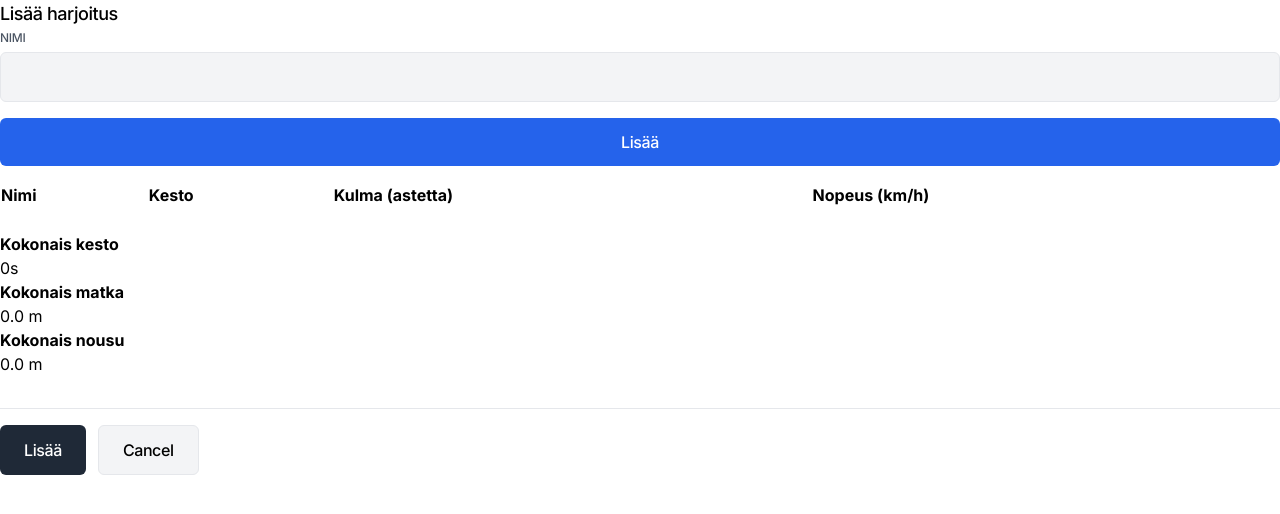
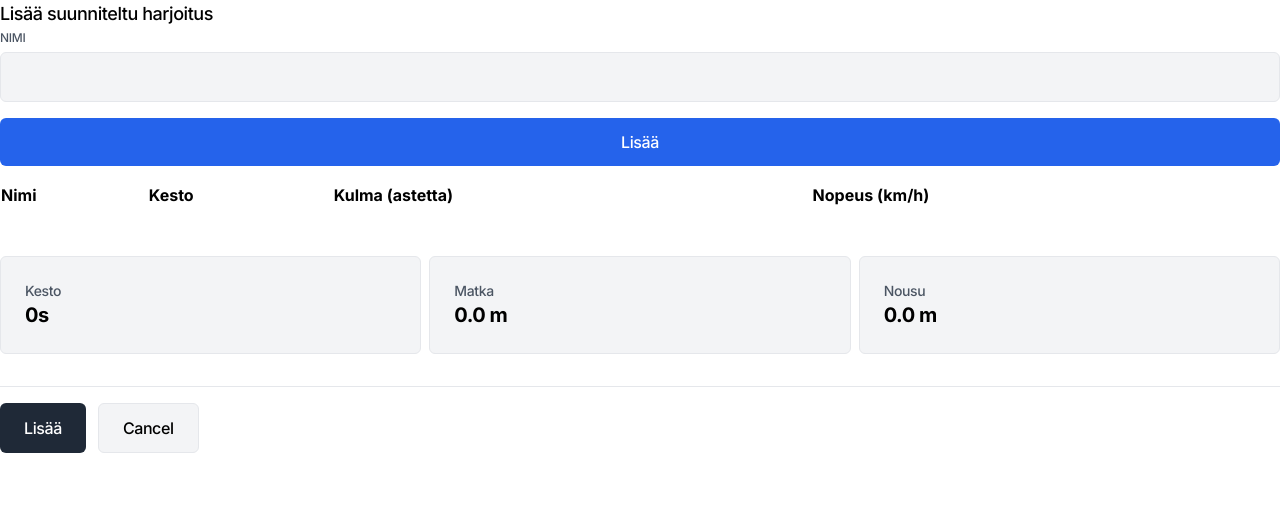
Before and after one commit to silte/workout-planner, a Next.js app: page /harjoitukset/lisaa in a window 1280 px wide. Shown: the top 514 px of the page. Built offline with nearby package versions, Linux system fonts and the light colour scheme.

Commit message:
Add support for editing workout template

```diff
--- /dev/null
+++ b/app/harjoitukset/suunnitelmat/[workoutTemplateId]/muokkaa/page.tsx
@@ -0,0 +1,13 @@
+import { EditWorkoutTemplateContainer } from '$containers/workout-templates/edit-workout-template.container';
+
+type EditWorkoutTemplatePageProps = {
+  params: {
+    workoutTemplateId: string;
+  };
+};
+
+export default function EditWorkoutTemplatePage({
+  params,
+}: EditWorkoutTemplatePageProps) {
+  return <EditWorkoutTemplateContainer id={params.workoutTemplateId} />;
+}
--- /dev/null
+++ b/app/harjoitukset/suunnitelmat/lisaa/page.tsx
@@ -0,0 +1,5 @@
+import { AddWorkoutContainer } from '$containers/workout-templates/add-workout-template.container';
+
+export default function AddWorkoutPage() {
+  return <AddWorkoutContainer />;
+}
--- /dev/null
+++ b/src/components/pages/workout-template-form/workout-template-form.tsx
@@ -0,0 +1,123 @@
+'use client';
+
+import clsx from 'clsx';
+import { useCallback, useMemo, useState } from 'react';
+import { useFieldArray, useForm, useWatch } from 'react-hook-form';
+
+import { Form } from '$blocks/form/form';
+import { Button } from '$elements/button/button';
+import { Heading } from '$elements/heading/heading';
+import { InfoCard } from '$elements/info-card/info-card';
+import { Input } from '$elements/input/input';
+import { Container } from '$layouts/container/container';
+import { EditInterval } from '$pages/workout-template-form/edit-interval';
+import { IntervalListRow } from '$pages/workout-template-form/interval-list-row';
+import { IntervalTemplate, WorkoutTemplate } from '$types/workout';
+import { calculateIntervalsTotalSummary } from '$utils/interval-helper';
+
+const IntervalSummary = () => {
+  const intervals = useWatch({
+    // eslint-disable-next-line @typescript-eslint/no-explicit-any
+    name: `intervals` as any,
+  }) as IntervalTemplate[];
+
+  const summary = useMemo(
+    () => calculateIntervalsTotalSummary(intervals ?? []),
+    [intervals],
+  );
+
+  return (
+    <section className={clsx('grid sm:grid-cols-3 gap-2 mt-12')}>
+      <InfoCard label="Kesto" testId="workout-template-duration" isSmall>
+        {summary.formatted.duration}
+      </InfoCard>
+      <InfoCard label="Matka" testId="workout-template-distance" isSmall>
+        {summary.formatted.distance}
+      </InfoCard>
+      <InfoCard label="Nousu" testId="workout-template-ascent" isSmall>
+        {summary.formatted.ascent}
+      </InfoCard>
+    </section>
+  );
+};
+
+type WorkoutTemplateFormProps = {
+  initialValues: WorkoutTemplate;
+  onSave: (values: WorkoutTemplateFormValues) => void;
+  title: string;
+  submitLabel: string;
+};
+
+export type WorkoutTemplateFormValues = WorkoutTemplate;
+
+export const WorkoutTemplateForm = ({
+  initialValues,
+  onSave,
+  title,
+  submitLabel,
+}: WorkoutTemplateFormProps) => {
+  const [intervalToEdit, setIntervalToEdit] = useState<number>(NaN);
+
+  const formMethods = useForm<WorkoutTemplateFormValues>({
+    defaultValues: initialValues,
+  });
+
+  const { append, remove, fields } = useFieldArray<WorkoutTemplateFormValues>({
+    name: 'intervals',
+    control: formMethods.control,
+  });
+
+  const addInterval = useCallback(() => {
+    const index = fields?.length ?? 0;
+    append({
+      id: crypto.randomUUID(),
+      name: '',
+      duration: 0,
+      angle: 0,
+      speed: 0,
+      index,
+    });
+    setIntervalToEdit(index);
+  }, [append, fields.length]);
+
+  return (
+    <Container>
+      <Heading variant="h1">{title}</Heading>
+      <Form methods={formMethods} onSubmit={onSave} submitLabel={submitLabel}>
+        <div className="flex flex-col gap-4">
+          <Input id="name" isRequired>
+            Nimi
+          </Input>
+          <Button accentColor="blue" onClick={addInterval}>
+            Lisää
+          </Button>
+          <table className="w-full text-left">
+            <thead>
+              <tr>
+                <th>Nimi</th>
+                <th>Kesto</th>
+                <th>Kulma (astetta)</th>
+                <th>Nopeus (km/h)</th>
+              </tr>
+            </thead>
+            <tbody>
+              {fields.map((field, index) => (
+                <IntervalListRow
+                  key={field.id}
+                  index={index}
+                  onRemove={() => remove(index)}
+                  onEdit={() => setIntervalToEdit(index)}
+                />
+              ))}
+            </tbody>
+          </table>
+        </div>
+        <IntervalSummary />
+        <EditInterval
+          onClose={() => setIntervalToEdit(NaN)}
+          index={intervalToEdit}
+        />
+      </Form>
+    </Container>
+  );
+};
--- a/src/containers/workout-templates/add-workout-template.container.tsx
+++ b/src/containers/workout-templates/add-workout-template.container.tsx
@@ -1,78 +1,21 @@
 'use client';
 
 import { useRouter } from 'next/navigation';
-import { useCallback, useMemo, useState } from 'react';
-import { useFieldArray, useForm, useWatch } from 'react-hook-form';
+import { useCallback, useMemo } from 'react';
 
-import { Form } from '$blocks/form/form';
-import { Button } from '$elements/button/button';
-import { Heading } from '$elements/heading/heading';
-import { Input } from '$elements/input/input';
 import { useWorkoutTemplates } from '$hooks/useWorkoutTemplates';
-import { Container } from '$layouts/container/container';
-import { EditInterval } from '$pages/add-workout/edit-interval';
-import { IntervalListRow } from '$pages/add-workout/interval-list-row';
-import { IntervalTemplate, WorkoutTemplate } from '$types/workout';
-import { calculateIntervalsTotalSummary } from '$utils/interval-helper';
-
-const IntervalSummary = () => {
-  const intervals = useWatch({
-    // eslint-disable-next-line @typescript-eslint/no-explicit-any
-    name: `intervals` as any,
-  }) as IntervalTemplate[];
-
-  const summary = useMemo(
-    () => calculateIntervalsTotalSummary(intervals ?? []),
-    [intervals],
-  );
-
-  return (
-    <dl className="mt-6">
-      <dt className="font-bold">Kokonais kesto</dt>
-      <dd>{summary.formatted.duration}</dd>
-      <dt className="font-bold">Kokonais matka</dt>
-      <dd>{summary.formatted.distance}</dd>
-      <dt className="font-bold">Kokonais nousu</dt>
-      <dd>{summary.formatted.ascent}</dd>
-    </dl>
-  );
-};
-
-type AddWorkoutFormValues = WorkoutTemplate;
+import {
+  WorkoutTemplateForm,
+  WorkoutTemplateFormValues,
+} from '$pages/workout-template-form/workout-template-form';
 
 export const AddWorkoutContainer = () => {
   const { push } = useRouter();
 
   const [, setWorkoutTemplates] = useWorkoutTemplates();
 
-  const [intervalToEdit, setIntervalToEdit] = useState<number>(NaN);
-
-  const formMethods = useForm<AddWorkoutFormValues>({
-    defaultValues: {
-      id: crypto.randomUUID(),
-    },
-  });
-
-  const { append, remove, fields } = useFieldArray<AddWorkoutFormValues>({
-    name: 'intervals',
-    control: formMethods.control,
-  });
-
-  const addInterval = useCallback(() => {
-    const index = fields?.length ?? 0;
-    append({
-      id: crypto.randomUUID(),
-      name: '',
-      duration: 0,
-      angle: 0,
-      speed: 0,
-      index,
-    });
-    setIntervalToEdit(index);
-  }, [append, fields.length]);
-
   const onSave = useCallback(
-    (values: AddWorkoutFormValues) => {
+    (values: WorkoutTemplateFormValues) => {
       const formattedValues = {
         ...values,
         intervals: values.intervals.map((interval, index) => ({
@@ -87,44 +30,21 @@ export const AddWorkoutContainer = () => {
     [push, setWorkoutTemplates],
   );
 
+  const initialValues = useMemo<WorkoutTemplateFormValues>(
+    () => ({
+      id: crypto.randomUUID(),
+      name: '',
+      intervals: [],
+    }),
+    [],
+  );
+
   return (
-    <Container>
-      <Heading variant="h1">Lisää harjoitus</Heading>
-      <Form methods={formMethods} onSubmit={onSave} submitLabel="Lisää">
-        <div className="flex flex-col gap-4">
-          <Input id="name" isRequired>
-            Nimi
-          </Input>
-          <Button accentColor="blue" onClick={addInterval}>
-            Lisää
-          </Button>
-          <table className="w-full text-left">
-            <thead>
-              <tr>
-                <th>Nimi</th>
-                <th>Kesto</th>
-                <th>Kulma (astetta)</th>
-                <th>Nopeus (km/h)</th>
-              </tr>
-            </thead>
-            <tbody>
-              {fields.map((field, index) => (
-                <IntervalListRow
-                  key={field.id}
-                  index={index}
-                  onRemove={() => remove(index)}
-                  onEdit={() => setIntervalToEdit(index)}
-                />
-              ))}
-            </tbody>
-          </table>
-        </div>
-        <IntervalSummary />
-        <EditInterval
-          onClose={() => setIntervalToEdit(NaN)}
-          index={intervalToEdit}
-        />
-      </Form>
-    </Container>
+    <WorkoutTemplateForm
+      initialValues={initialValues}
+      onSave={onSave}
+      title="Lisää suunniteltu harjoitus"
+      submitLabel="Lisää"
+    />
   );
 };
--- /dev/null
+++ b/src/containers/workout-templates/edit-workout-template.container.tsx
@@ -0,0 +1,59 @@
+'use client';
+
+import { notFound, useRouter } from 'next/navigation';
+import { useCallback } from 'react';
+
+import {
+  useWorkoutTemplate,
+  useWorkoutTemplates,
+} from '$hooks/useWorkoutTemplates';
+import {
+  WorkoutTemplateForm,
+  WorkoutTemplateFormValues,
+} from '$pages/workout-template-form/workout-template-form';
+
+type EditWorkoutTemplateContainerProps = {
+  id: string;
+};
+
+export const EditWorkoutTemplateContainer = ({
+  id,
+}: EditWorkoutTemplateContainerProps) => {
+  const { push } = useRouter();
+
+  const [, setWorkoutTemplates] = useWorkoutTemplates();
+  const template = useWorkoutTemplate(id);
+
+  if (!template) {
+    notFound();
+  }
+
+  const onSave = useCallback(
+    (values: WorkoutTemplateFormValues) => {
+      const formattedValues = {
+        ...values,
+        intervals: values.intervals.map((interval, index) => ({
+          ...interval,
+          index,
+        })),
+      };
+
+      setWorkoutTemplates((prev) =>
+        prev.map((item) =>
+          item.id === formattedValues.id ? formattedValues : item,
+        ),
+      );
+      push('/harjoitukset');
+    },
+    [push, setWorkoutTemplates],
+  );
+
+  return (
+    <WorkoutTemplateForm
+      initialValues={template}
+      onSave={onSave}
+      title={`Muokkaa suunniteltu harjoitus - ${template.name}`}
+      submitLabel="Tallenna"
+    />
+  );
+};
--- a/src/containers/workout-templates/list-workout-templates.container.tsx
+++ b/src/containers/workout-templates/list-workout-templates.container.tsx
@@ -14,7 +14,7 @@ export const ListWorkoutTemplatesContainer = () => {
     <Container>
       <Heading variant="h1">Harjoitukset</Heading>
       <LinkList>
-        <LinkListLink link="/harjoitukset/lisaa">
+        <LinkListLink link="/harjoitukset/suunnitelmat/lisaa">
           Lisää suunniteltu harjoitus
         </LinkListLink>
       </LinkList>
--- a/src/hooks/useLocalStorage.ts
+++ b/src/hooks/useLocalStorage.ts
@@ -1,4 +1,4 @@
-import { useCallback, useState } from 'react';
+import { useCallback, useMemo, useState } from 'react';
 
 export const useLocalStorage = <ValueType = never>(
   key: string,
@@ -37,5 +37,8 @@ export const useLocalStorage = <ValueType = never>(
     [key],
   );
 
-  return [storedValue, setValue] as const;
+  return useMemo(
+    () => [storedValue, setValue] as const,
+    [storedValue, setValue],
+  );
 };
```
Also changed, not shown: src/containers/workout-templates/workout-template-details.container.tsx (+11 -4 lines), src/hooks/useWorkoutTemplates.ts (+7 -2 lines), src/components/pages/workout-template-form/edit-interval.tsx (renamed from src/components/pages/add-workout/edit-interval.tsx), src/components/pages/workout-template-form/interval-list-row.tsx (renamed from src/components/pages/add-workout/interval-list-row.tsx).
